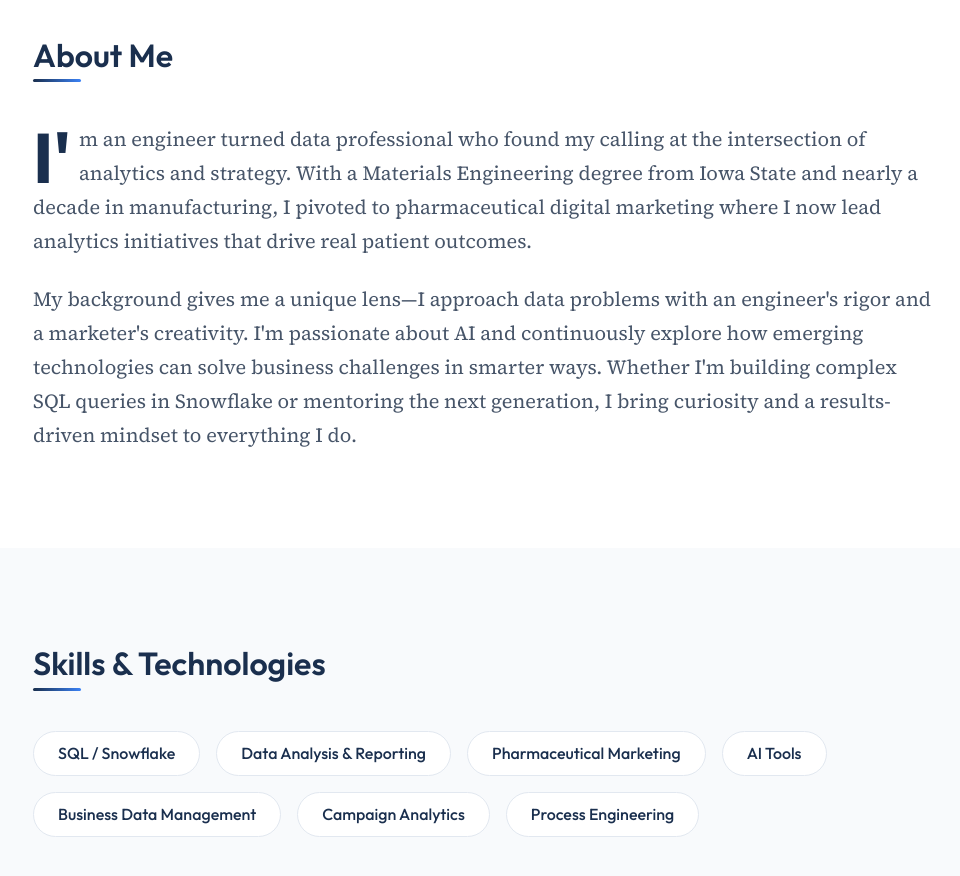
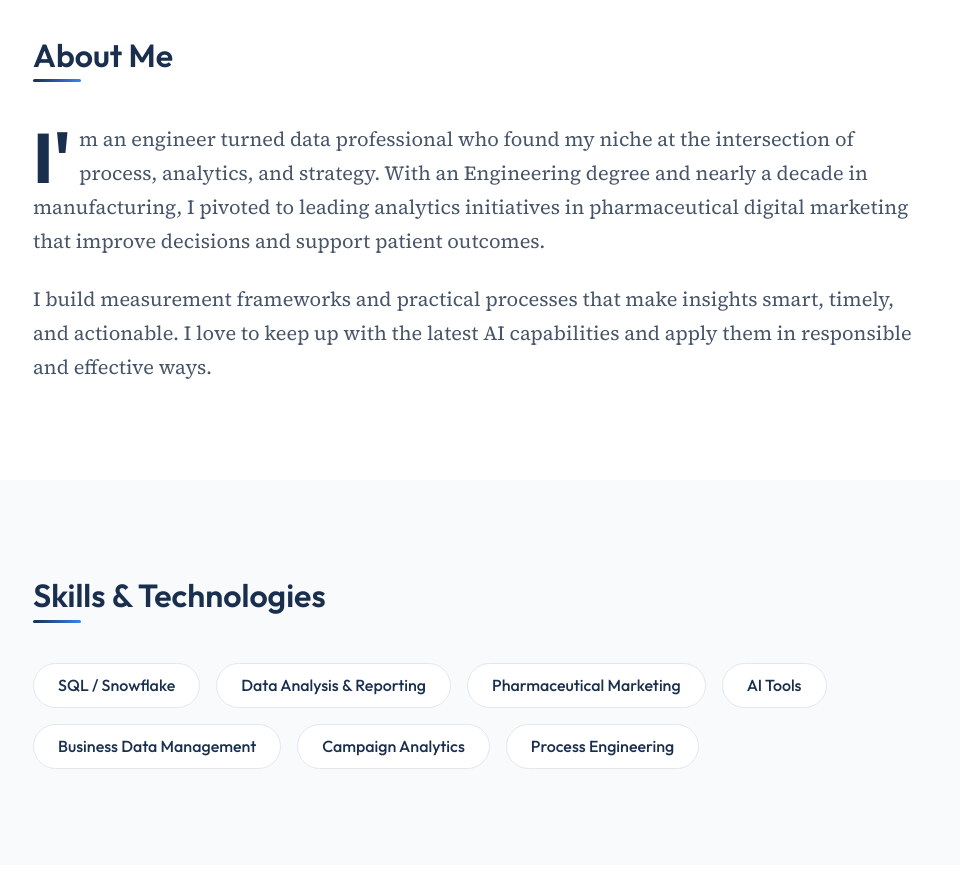
Before and after one commit to jmoranii/JMwebsite, a plain HTML site: page index.html in a window 1280 px wide. Shown: the part 860-1736 px from the top of the page, without its empty margins (157-1117 px from the left). Drawn offline with Linux system fonts and the light colour scheme.

Commit message:
improve 'about me' bio

```diff
--- a/index.html
+++ b/index.html
@@ -118,17 +118,15 @@
                 <h2 class="section__heading" id="about-heading">About Me</h2>
                 <div class="about__content">
                     <p class="about__text">
-                        I'm an engineer turned data professional who found my calling at the intersection of
-                        analytics and strategy. With a Materials Engineering degree from Iowa State and nearly
-                        a decade in manufacturing, I pivoted to pharmaceutical digital marketing where I now
-                        lead analytics initiatives that drive real patient outcomes.
+                        I'm an engineer turned data professional who found my niche at the intersection of
+                        process, analytics, and strategy. With an Engineering degree and nearly a decade in
+                        manufacturing, I pivoted to leading analytics initiatives in pharmaceutical digital
+                        marketing that improve decisions and support patient outcomes.
                     </p>
                     <p class="about__text">
-                        My background gives me a unique lens—I approach data problems with an engineer's rigor
-                        and a marketer's creativity. I'm passionate about AI and continuously explore how
-                        emerging technologies can solve business challenges in smarter ways. Whether I'm
-                        building complex SQL queries in Snowflake or mentoring the next generation, I bring
-                        curiosity and a results-driven mindset to everything I do.
+                        I build measurement frameworks and practical processes that make insights smart, timely,
+                        and actionable. I love to keep up with the latest AI capabilities and apply them in
+                        responsible and effective ways.
                     </p>
                 </div>
             </div>
```
